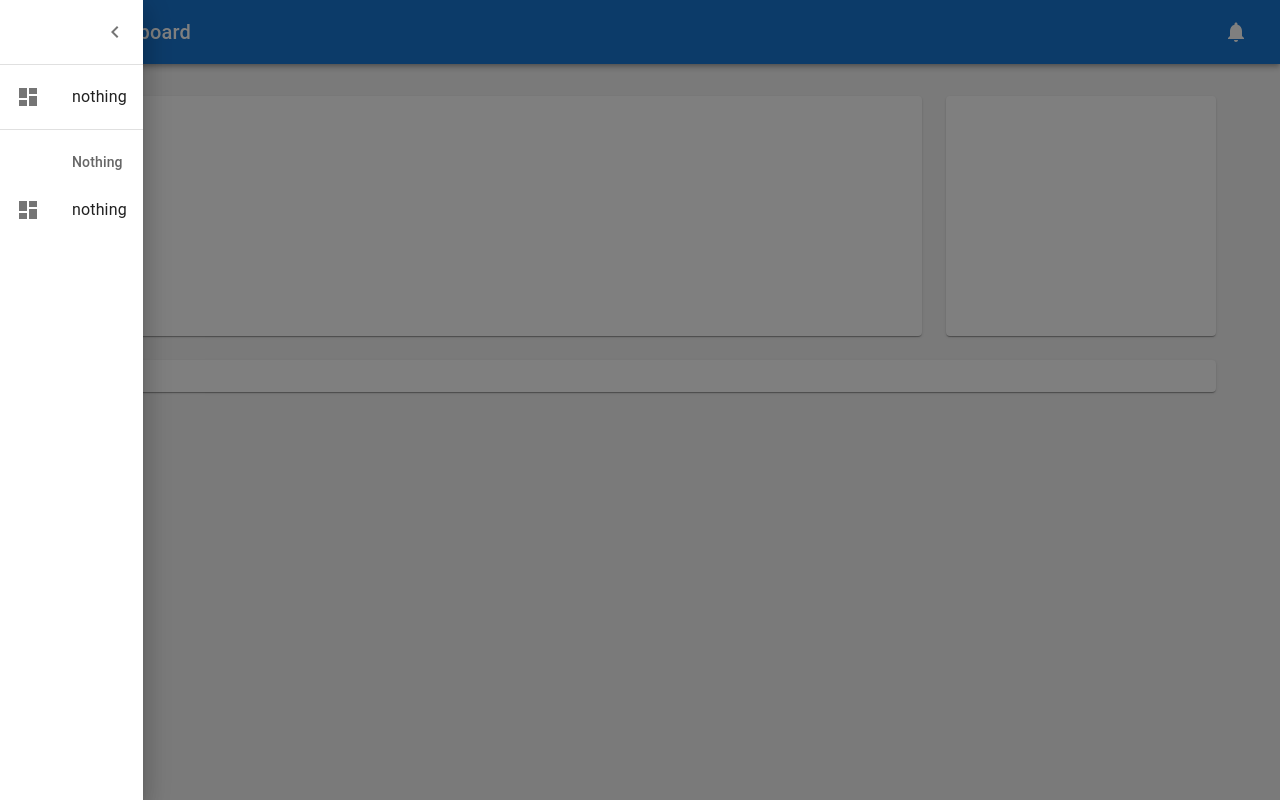
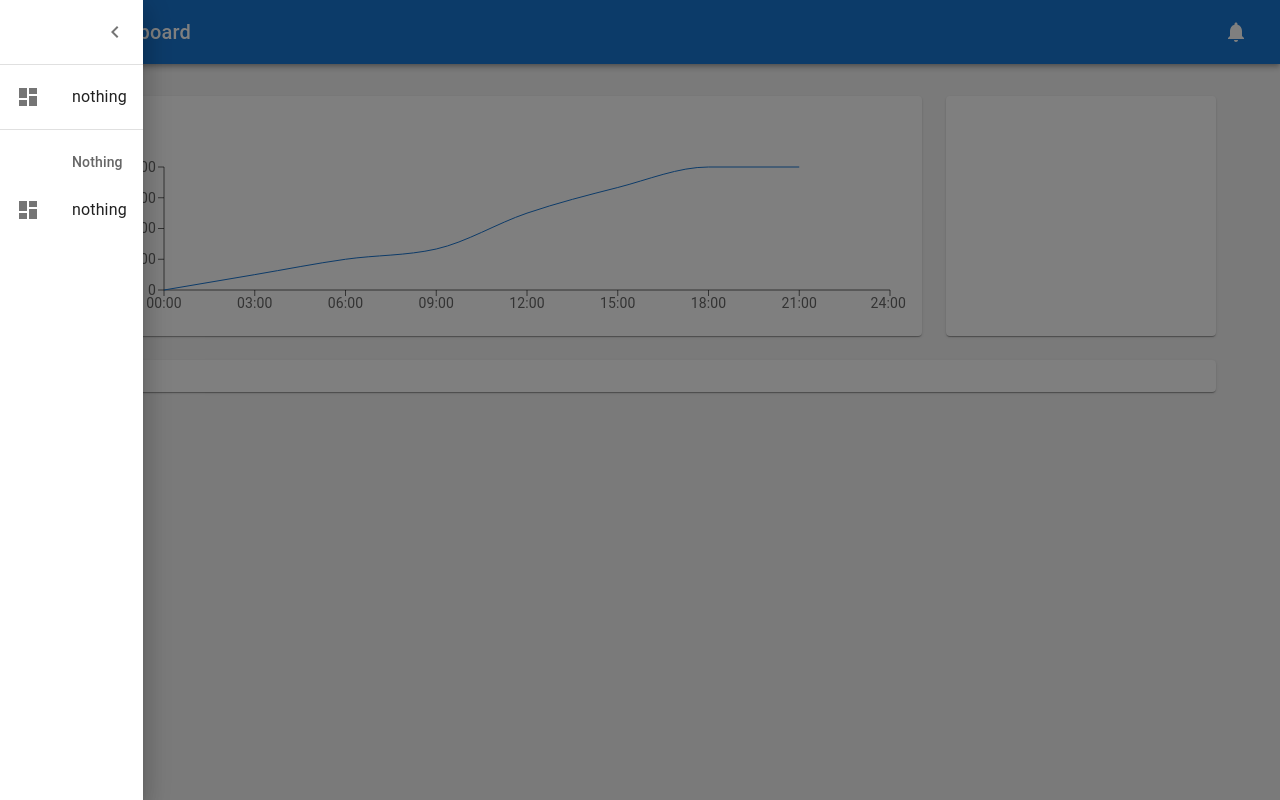
Before and after one commit to henesaud/bitcoin-dashboard, a React (Create React App) app in the folder frontend/: page / in a window 1280 px wide. Built offline with nearby package versions, Linux system fonts and the light colour scheme.

Commit message:
creating a dummy chart

```diff
--- a/frontend/src/App.tsx
+++ b/frontend/src/App.tsx
@@ -16,6 +16,7 @@ import Paper from '@mui/material/Paper';
 import MenuIcon from '@mui/icons-material/Menu';
 import ChevronLeftIcon from '@mui/icons-material/ChevronLeft';
 import NotificationsIcon from '@mui/icons-material/Notifications';
+import Chart from "./components/Chart";
 import { mainListItems, secondaryListItems } from './components/SideBar';
 
 const defaultTheme = createTheme();
@@ -106,6 +107,7 @@ function App() {
                     height: 240,
                   }}
                 >
+                  <Chart />
                   {/* <component here /> */}
                 </Paper>
               </Grid>
--- /dev/null
+++ b/frontend/src/components/Chart.tsx
@@ -0,0 +1,73 @@
+import * as React from "react";
+import { useTheme } from "@mui/material/styles";
+import { LineChart, Line, XAxis, YAxis, Label, ResponsiveContainer } from "recharts";
+import Title from "./Title";
+
+// Generate Sales Data
+function createData(time: string, amount?: number) {
+    return { time, amount };
+}
+
+const data = [
+    createData("00:00", 0),
+    createData("03:00", 300),
+    createData("06:00", 600),
+    createData("09:00", 800),
+    createData("12:00", 1500),
+    createData("15:00", 2000),
+    createData("18:00", 2400),
+    createData("21:00", 2400),
+    createData("24:00", undefined),
+];
+
+const Chart: React.FC<any> = () => {
+    const theme = useTheme();
+
+    return (
+        <>
+            <Title>Cart</Title>
+            <ResponsiveContainer>
+                <LineChart
+                    data={data}
+                    margin={{
+                        top: 16,
+                        right: 16,
+                        bottom: 0,
+                        left: 24,
+                    }}
+                >
+                    <XAxis
+                        dataKey="time"
+                        stroke={theme.palette.text.secondary}
+                        style={theme.typography.body2}
+                    />
+                    <YAxis
+                        stroke={theme.palette.text.secondary}
+                        style={theme.typography.body2}
+                    >
+                        <Label
+                            angle={270}
+                            position="left"
+                            style={{
+                                textAnchor: "middle",
+                                fill: theme.palette.text.primary,
+                                ...theme.typography.body1,
+                            }}
+                        >
+                            Test (s)
+                        </Label>
+                    </YAxis>
+                    <Line
+                        isAnimationActive={false}
+                        type="monotone"
+                        dataKey="amount"
+                        stroke={theme.palette.primary.main}
+                        dot={false}
+                    />
+                </LineChart>
+            </ResponsiveContainer>
+        </>
+    );
+}
+
+export default Chart
```
